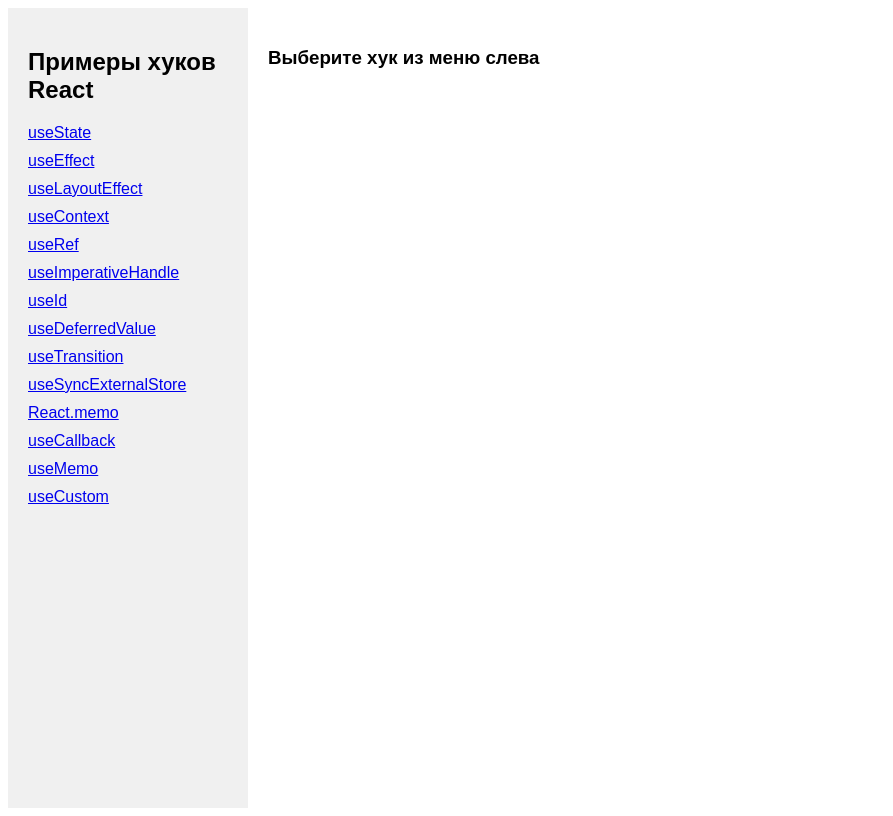
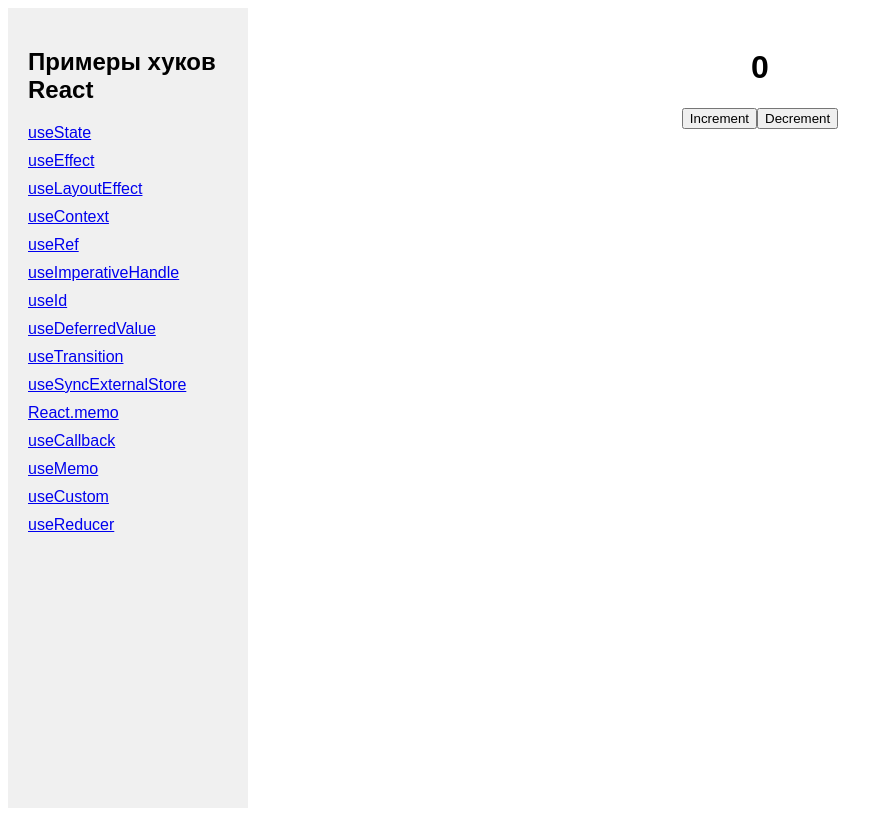
Before and after one commit to React-js-OTUS/hooks-lesson, a React (Vite) app: page /use-reducer in a window 1280 px wide. Shown: the whole page, without its empty margins (0-893 px from the left). Built offline with nearby package versions, Linux system fonts and the light colour scheme.

Commit message:
use reducer

```diff
--- a/src/App.tsx
+++ b/src/App.tsx
@@ -14,6 +14,7 @@
 import UseCallbackExample from "./hooks/UseCallbackExample.tsx";
 import UseMemoExample from "./hooks/UseMemoExample.tsx";
 import UseCustomExample from "./hooks/UseCustomExample.tsx";
+import UseReducerExample from "./hooks/UseReducerExample.tsx";
 
 const App = () => {
     return (
@@ -64,6 +65,9 @@
                         <li style={styles.li}>
                             <Link to="/use-custom">useCustom</Link>
                         </li>
+                        <li style={styles.li}>
+                            <Link to="/use-reducer">useReducer</Link>
+                        </li>
                     </ul>
                 </nav>
                 <main style={styles.main}>
@@ -88,6 +92,7 @@
                         <Route path="/use-callback" element={<UseCallbackExample />} />
                         <Route path="/use-memo" element={<UseMemoExample />} />
                         <Route path="/use-custom" element={<UseCustomExample />} />
+                        <Route path="/use-reducer" element={<UseReducerExample />} />
 
                         <Route path="*" element={<Home />} />
                     </Routes>
--- a/src/hooks/MemoExample.tsx
+++ b/src/hooks/MemoExample.tsx
@@ -1,13 +1,13 @@
-import React, { useState } from 'react';
+import { useState } from 'react';
 
 interface ChildProps {
     number: number;
 }
 
-const Child = React.memo(({ number }: ChildProps) => {
+const Child = ({ number }: ChildProps) => {
     console.log(`Рендеринг Child ${number}`);
     return <li>Элемент {number}</li>;
-});
+};
 
 // ----------------------------------------------------------------
 
--- a/src/hooks/UseCallbackExample.tsx
+++ b/src/hooks/UseCallbackExample.tsx
@@ -1,17 +1,17 @@
-import React, { useState, useEffect, useCallback } from 'react';
+import React, { useState, useEffect } from 'react';
 
 const TitleUpdater: React.FC = () => {
     const [count, setCount] = useState<number>(0);
     const [search, setSearch] = useState<string>('');
 
 
-    const updateTitle = useCallback(() => {
+    const logCount = () => {
         console.log(`count: ${count}`)
-    }, [count]);
+    };
 
     useEffect(() => {
-        updateTitle();
-    }, [updateTitle]);
+        logCount();
+    }, []);
 
     return (
         <div>
--- a/src/hooks/UseCustomExample.tsx
+++ b/src/hooks/UseCustomExample.tsx
@@ -25,8 +25,10 @@
                 }
                 const result: T[] = await response.json();
                 setData(result);
-            } catch (err: any) {
-                setError(err.message);
+            } catch (err: unknown) {
+                if(err instanceof Error){
+                    setError(err.message);
+                }
             } finally {
                 setLoading(false);
             }
@@ -36,7 +38,7 @@
     }, [url]);
 
     return { loading, data, error };
-}
+};
 
 interface User {
     id: number;
@@ -45,7 +47,7 @@
 }
 
 const UseCustomExample = () => {
-    const { loading, data, error } = useFetchList<User>('https://jsonplaceholder.typicode.com/users');
+    const { loading, data, error } = useFetchList<User>('https://jsonplaceholder.typicode.com/users?userId=1');
 
     if (loading) return <p>Загрузка...</p>;
     if (error) return <p style={{ color: 'red' }}>Ошибка: {error}</p>;
--- a/src/hooks/UseMemoExample.tsx
+++ b/src/hooks/UseMemoExample.tsx
@@ -15,7 +15,7 @@
     const [text, setText] = useState<string>('');
 
 
-    const expensiveValue = () => computeExpensiveValue(count)
+    const expensiveValue = computeExpensiveValue(count)
 
     return (
         <div style={{ padding: '20px' }}>
@@ -34,7 +34,7 @@
                 />
                 <p>Введённый текст: {text}</p>
             </div>
-            <p>Результат ресурсоёмких вычислений: {expensiveValue()}</p>
+            <p>Результат ресурсоёмких вычислений: {expensiveValue}</p>
         </div>
     );
 };
--- /dev/null
+++ b/src/hooks/UseReducerExample.tsx
@@ -0,0 +1,30 @@
+import React, { useReducer } from 'react';
+
+type Action = { type: 'increment' } | { type: 'decrement' };
+
+type State = { count: number };
+
+function counterReducer(state: State, action: Action): State {
+    switch (action.type) {
+        case 'increment':
+            return { count: state.count + 1 };
+        case 'decrement':
+            return { count: state.count - 1 };
+        default:
+            throw new Error('Unknown action');
+    }
+}
+
+const Counter: React.FC = () => {
+    const [state, dispatch] = useReducer(counterReducer, { count: 0 });
+
+    return (
+        <div style={{ textAlign: 'center' }}>
+            <h1>{state.count}</h1>
+            <button onClick={() => dispatch({ type: 'increment' })}>Increment</button>
+            <button onClick={() => dispatch({ type: 'decrement' })}>Decrement</button>
+        </div>
+    );
+};
+
+export default Counter;
```
Also changed, not shown: src/hooks/UseDeferredValueExample.tsx (+4 -4 lines).
